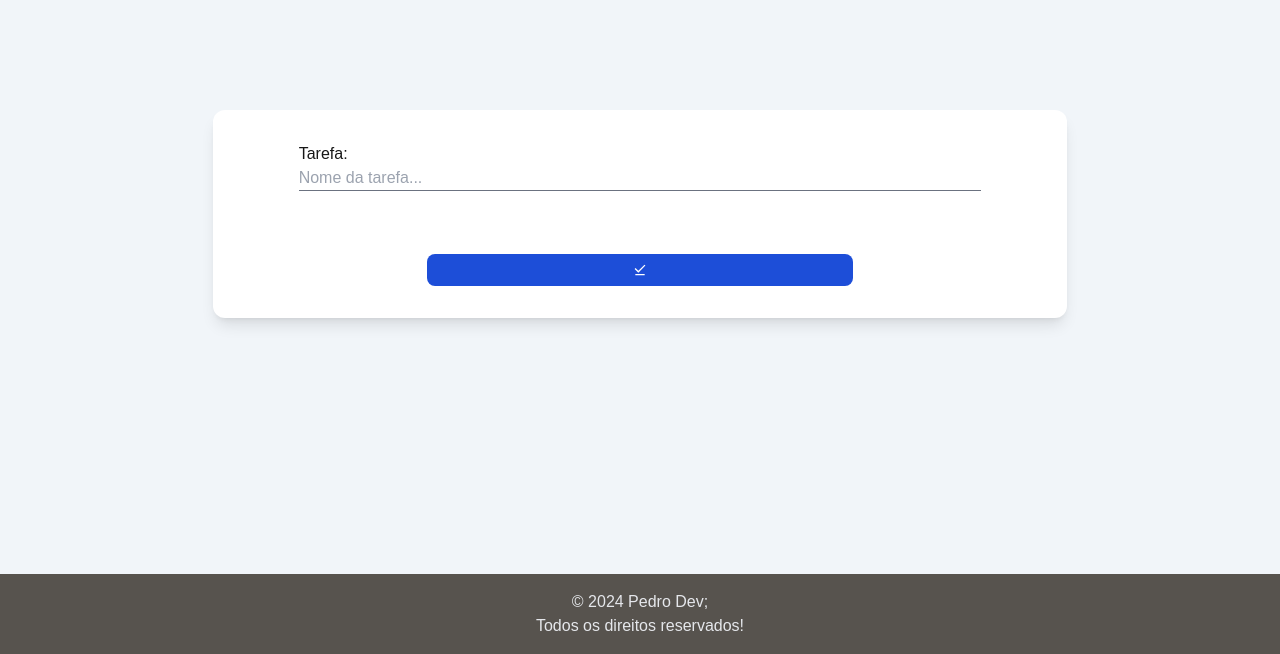
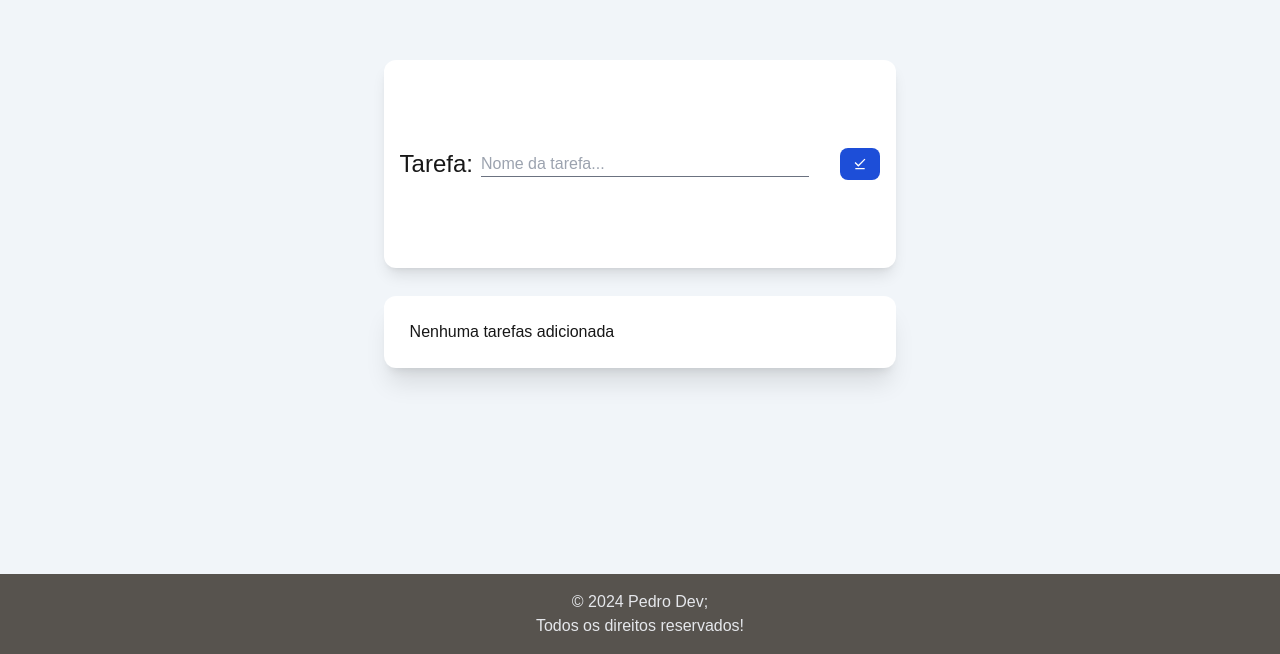
Before and after one commit to PedroGoncalves-Dev/Tarefas-Next, a Next.js app: page / in a window 1280 px wide. Shown: the part 146-800 px from the top of the page. Built offline with nearby package versions, Linux system fonts and the light colour scheme.

Commit message:
componentes de tarefas

```diff
--- a/src/app/page.tsx
+++ b/src/app/page.tsx
@@ -1,10 +1,20 @@
+"use client";
 import { Form } from "@/components/Form";
+import { Tarefas } from "@/components/Tarefas";
 import Image from "next/image";
+import { useState } from "react";
+
+export interface Itarefa {
+  nometarefa: string;
+}
 
 export default function Home() {
+  const [tarefas, setTarefas] = useState<Itarefa[]>([]);
   return (
     <main className="flex flex-col justify-center items-center">
-      <Form />
+      <Form setTarefas={setTarefas} />
+
+      <Tarefas tarefas={tarefas} />
     </main>
   );
 }
--- a/src/components/Form/index.tsx
+++ b/src/components/Form/index.tsx
@@ -1,27 +1,57 @@
+import { ChangeEvent, FormEvent, SetStateAction, useState } from "react";
 import { MdOutlineFileDownloadDone } from "react-icons/md";
+import { Itarefa } from "@/app/page";
 
-export function Form() {
+interface Iprops {
+  setTarefas: React.Dispatch<SetStateAction<Itarefa[]>>;
+}
+export function Form({ setTarefas }: Iprops) {
+  const [nomeTarefa, setNomeTarefa] = useState<string>("");
+
+  const handleNomeTarefa = (e: ChangeEvent<HTMLInputElement>) => {
+    setNomeTarefa(e.target.value);
+  };
+
+  const hanldeSubmit = (e: FormEvent) => {
+    e.preventDefault();
+
+    //novo objeto pra poder por na lista Itarefa
+    const NovaTarefa: Itarefa = { nometarefa: nomeTarefa };
+
+    //pega os obj que ja estao e concatena com o novo obj
+    setTarefas((prevTarefas) => [...prevTarefas, NovaTarefa]);
+
+    setNomeTarefa("");
+  };
   return (
     <form
-      className="bg-white w-2/3 h-52 rounded-xl shadow-lg flex flex-col justify-around
-     items-center "
+      className="bg-white w-2/3 h-52 rounded-xl shadow-lg flex flex-col
+       justify-around items-center
+       md:w-2/5 md:flex-row"
+      onSubmit={hanldeSubmit}
     >
-      <div className="flex flex-col w-4/5 ">
-        <label htmlFor="tarefa" className="">
+      <div
+        className="flex flex-col w-4/5
+      md:flex-row md:items-center  "
+      >
+        <label htmlFor="tarefa" className="mb-3 md:mr-2 md:mb-0 lg:text-2xl">
           Tarefa:
         </label>
         <input
           type="text"
           id="tarefa"
           placeholder="Nome da tarefa..."
-          className=" border-b-[1px] border-gray-500 outline-none"
+          value={nomeTarefa}
+          onChange={handleNomeTarefa}
+          className=" border-b-[1px] border-gray-500 outline-none md:flex-1"
         />
       </div>
 
       <button
         type="submit"
         className="bg-blue-700 w-1/2 h-8 flex justify-center items-center rounded-lg
-         transition ease-in duration-150 hover:scale-105"
+         transition ease-in duration-150 hover:scale-105
+         md:w-10 "
       >
         <MdOutlineFileDownloadDone color="#fff" />
       </button>
--- a/src/components/Tarefas/index.tsx
+++ b/src/components/Tarefas/index.tsx
@@ -0,0 +1,23 @@
+import { Itarefa } from "@/app/page";
+
+interface Iprops {
+  tarefas: Itarefa[];
+}
+
+export function Tarefas({ tarefas }: Iprops) {
+  return (
+    <section
+      className="bg-white w-2/3 py-6  rounded-xl mt-7 grid gap-y-3 items-center justify-center grid-cols-[repeat(1,minmax(0,90%))]
+       shadow-xl
+        md:w-2/5"
+    >
+      {tarefas.length > 0 ? (
+        tarefas.map((task) => (
+          <h3 className="border-b-[1px]">{task.nometarefa}</h3>
+        ))
+      ) : (
+        <h3>Nenhuma tarefas adicionada</h3>
+      )}
+    </section>
+  );
+}
```
